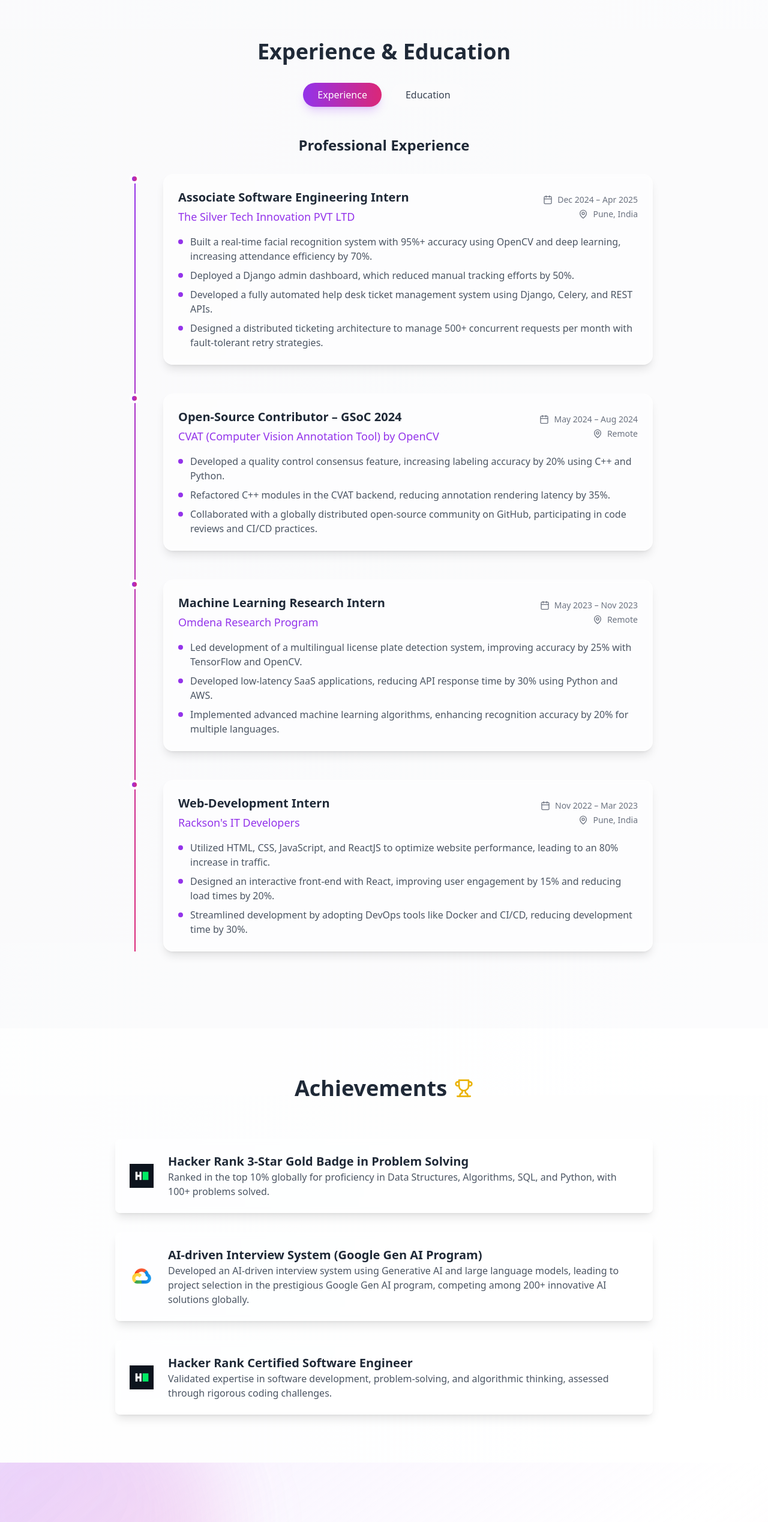
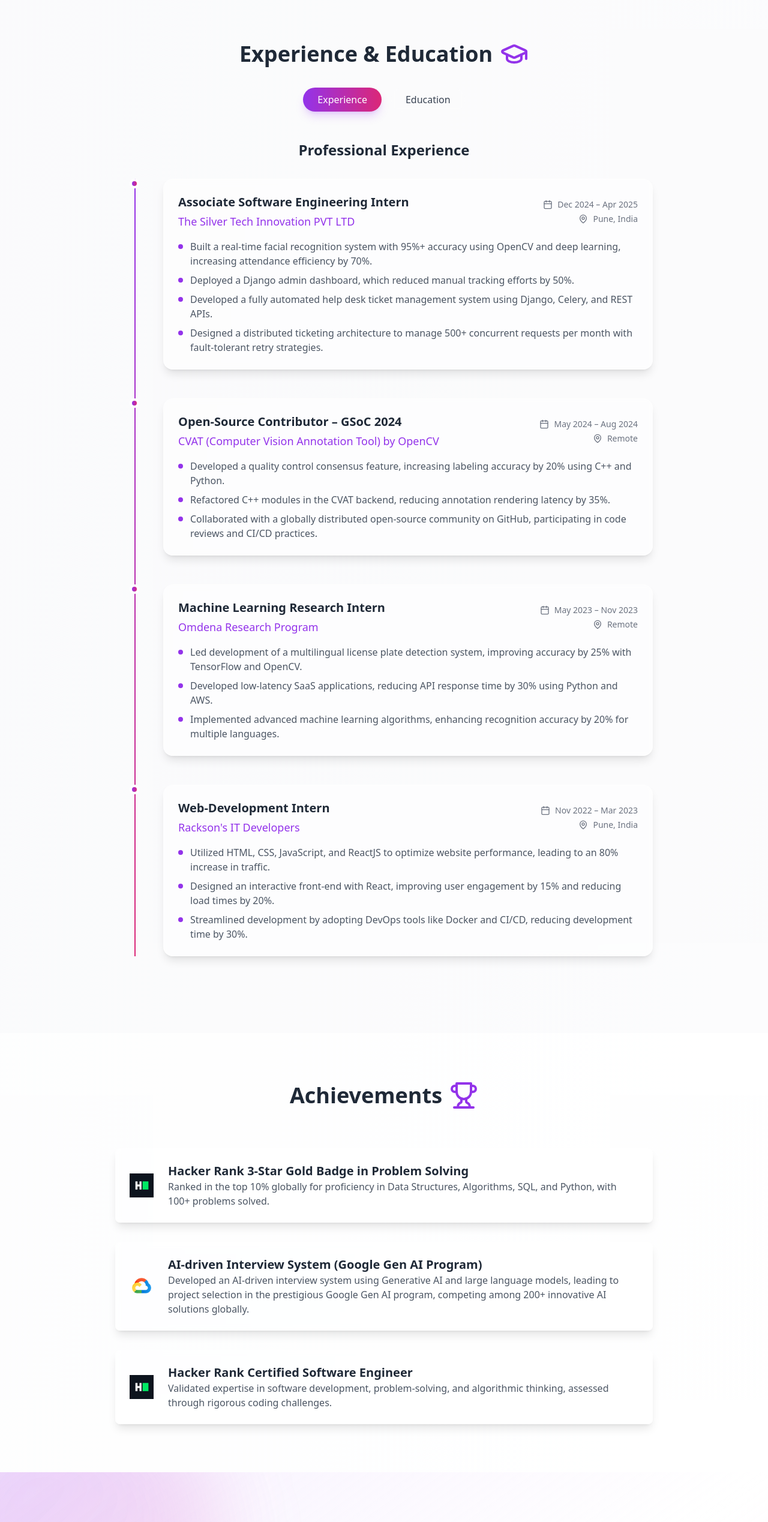
Before and after one commit to sameer6699/Sameer_portfolio, a React (Vite) app: page / in a window 1280 px wide. Shown: the part 3622-6159 px from the top of the page at 60% size. Built offline with nearby package versions, Linux system fonts and the light colour scheme.

Commit message:
Added emhanced UI

```diff
--- a/src/components/Achievements.tsx
+++ b/src/components/Achievements.tsx
@@ -38,7 +38,7 @@ export const Achievements: React.FC = () => {
         >
           <h2 className="text-4xl font-bold text-center mb-16 text-gray-800 dark:text-white flex items-center justify-center gap-3">
             Achievements
-            <Trophy className="w-8 h-8 text-yellow-500" />
+            <Trophy className="w-12 h-12 text-purple-600" />
           </h2>
 
           <div className="grid md:grid-cols-1 gap-8">
--- a/src/components/Contact.tsx
+++ b/src/components/Contact.tsx
@@ -56,8 +56,9 @@ export const Contact: React.FC = () => {
           animate={isInView ? { opacity: 1, y: 0 } : {}}
           transition={{ duration: 0.8 }}
         >
-          <h2 className="text-4xl md:text-5xl font-extrabold text-center mb-6 text-gray-800 dark:text-white tracking-tight drop-shadow-lg">
+          <h2 className="text-4xl md:text-5xl font-extrabold text-center mb-6 text-gray-800 dark:text-white tracking-tight drop-shadow-lg flex items-center justify-center gap-3">
             Get In Touch
+            <Send className="w-12 h-12 text-purple-600" />
           </h2>
           <p className="text-center text-lg text-gray-600 dark:text-gray-300 mb-16 max-w-2xl mx-auto">
             Have a project in mind? Let's discuss how we can work together to bring your ideas to life.
--- a/src/components/Experience.tsx
+++ b/src/components/Experience.tsx
@@ -1,6 +1,6 @@
 import React, { useState } from 'react';
 import { motion } from 'framer-motion';
-import { Calendar, MapPin } from 'lucide-react';
+import { Calendar, MapPin, GraduationCap } from 'lucide-react';
 import { useScrollAnimation } from '../hooks/useScrollAnimation';
 import { Experience as ExperienceType } from '../types';
 
@@ -186,8 +186,9 @@ export const Experience: React.FC = () => {
           animate={isInView ? { opacity: 1, y: 0 } : {}}
           transition={{ duration: 0.8 }}
         >
-          <h2 className="text-4xl font-bold text-center mb-8 text-gray-800 dark:text-white">
+          <h2 className="text-4xl font-bold text-center mb-8 text-gray-800 dark:text-white flex items-center justify-center gap-3">
             Experience & Education
+            <GraduationCap className="w-12 h-12 text-purple-600" />
           </h2>
 
           {/* Toggle Button Group */}
--- a/src/components/Footer.tsx
+++ b/src/components/Footer.tsx
@@ -18,7 +18,7 @@ export const Footer: React.FC = () => {
             className="mb-8"
           >
             <h3 className="text-2xl font-bold mb-4 bg-gradient-to-r from-purple-400 to-pink-400 bg-clip-text text-transparent">
-              Alex Johnson
+              Sameer Jadhav
             </h3>
             <p className="text-gray-400 max-w-md mx-auto">
               Creating beautiful, functional web experiences that make a difference.
@@ -33,11 +33,11 @@ export const Footer: React.FC = () => {
           >
             <div className="flex flex-col md:flex-row justify-between items-center gap-4">
               <p className="text-gray-400 text-sm flex items-center gap-2">
-                Made with <Heart className="w-4 h-4 text-red-500" fill="currentColor" /> by Alex Johnson
+                Made with <Heart className="w-4 h-4 text-red-500" fill="currentColor" /> by Sameer Jadhav
               </p>
 
               <p className="text-gray-400 text-sm">
-                © 2024 Alex Johnson. All rights reserved.
+                © 2024 Sameer Jadhav. All rights reserved.
               </p>
             </div>
           </motion.div>
```
